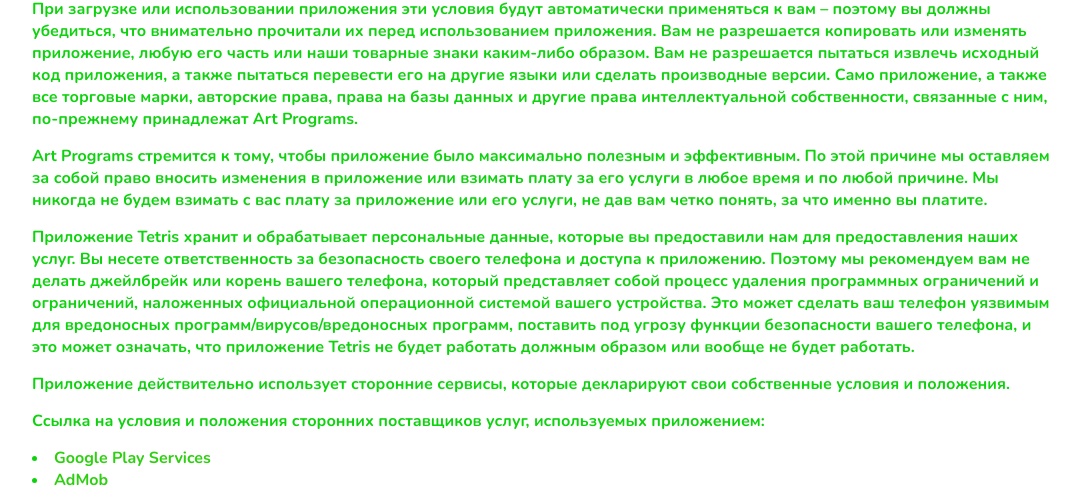
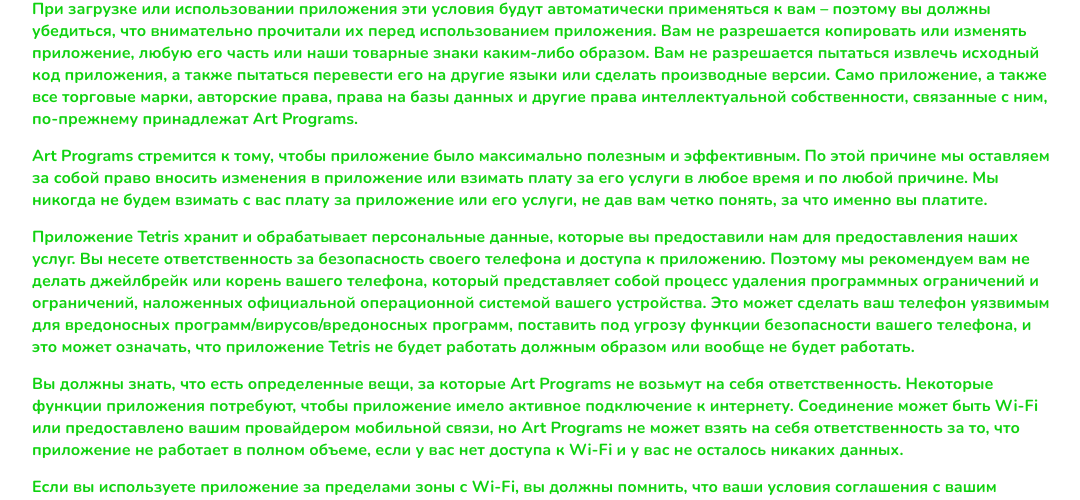
Before and after one commit to arturkhmeliarskiy/tetris, a plain HTML site: page index.html in a window 1280 px wide. Shown: the part 262-762 px from the top of the page, without its empty margins (96-1176 px from the left). Drawn offline with Linux system fonts and the light colour scheme.

Commit message:
Update index.html

```diff
--- a/index.html
+++ b/index.html
@@ -35,13 +35,6 @@
                  сделать ваш телефон уязвимым для вредоносных программ/вирусов/вредоносных программ, поставить под угрозу функции
                  безопасности вашего телефона, и это может означать, что приложение Tetris не будет работать должным образом
                  или вообще не будет работать.
-            </p>
-            <p>Приложение действительно использует сторонние сервисы, которые декларируют свои собственные условия и положения.</p>
-            <p>Ссылка на условия и положения сторонних поставщиков услуг, используемых приложением:
-                <li><a href="https://play.google.com">Google Play Services
-                </a></li>
-                <li><a href="https://apps.admob.com">AdMob
-                </a></li>
             </p>
             <p>Вы должны знать, что есть определенные вещи, за которые Art Programs не возьмут на себя ответственность.
                  Некоторые функции приложения потребуют, чтобы приложение имело активное подключение к интернету. Соединение
```
